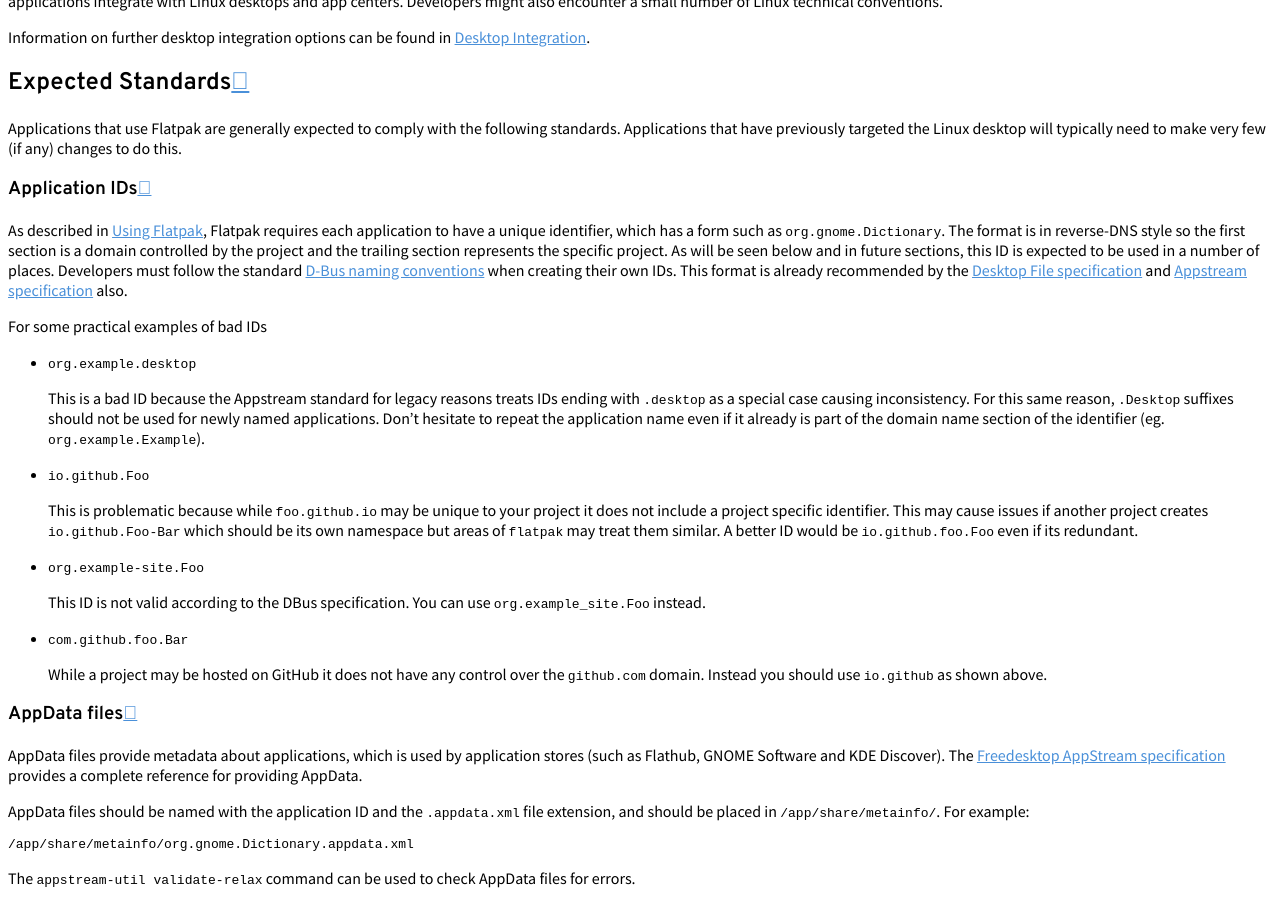
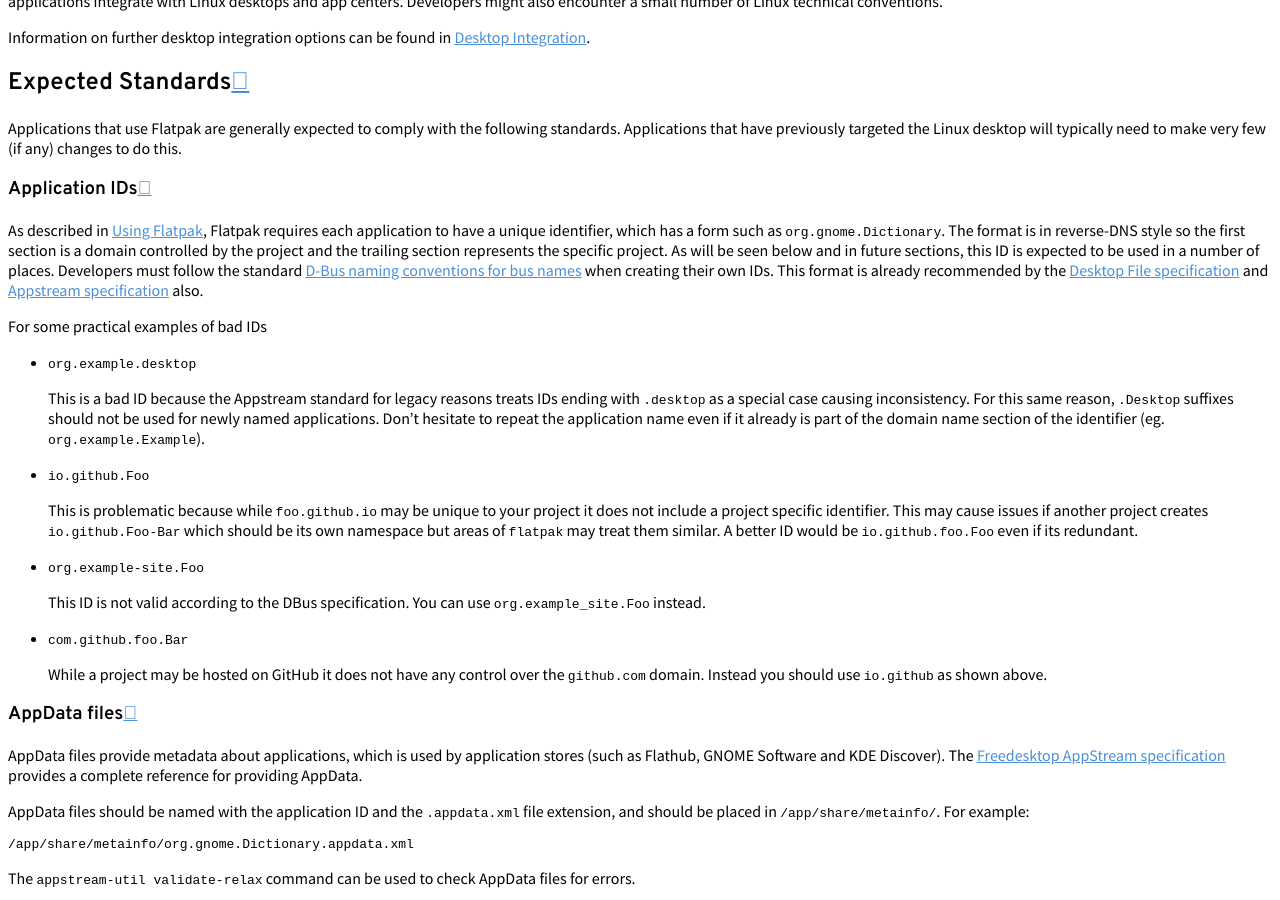
Before and after one commit to flatpak/flatpak-docs, a Sphinx documentation site: the page built from docs/conventions.rst, in a window 1280 px wide and 900 px high, scrolled down 810 px. Built offline with Sphinx 7.4.7 and the Read the Docs theme 2.0.0, drawn with Linux system fonts in a browser that asks for light colours.

Commit message:
conventions: Be more explicit about D-Bus rules
#316

```diff
--- a/docs/conventions.rst
+++ b/docs/conventions.rst
@@ -26,7 +26,7 @@ form such as ``org.gnome.Dictionary``. The format is in reverse-DNS style
 so the first section is a domain controlled by the project and the trailing
 section represents the specific project. As will be seen below and in future sections,
 this ID is expected to be used in a number of places.
-Developers must follow the standard `D-Bus naming conventions
+Developers must follow the standard `D-Bus naming conventions for bus names
 <https://dbus.freedesktop.org/doc/dbus-specification.html#message-protocol-names>`_
 when creating their own IDs. This format is
 already recommended by the `Desktop File specification
```
